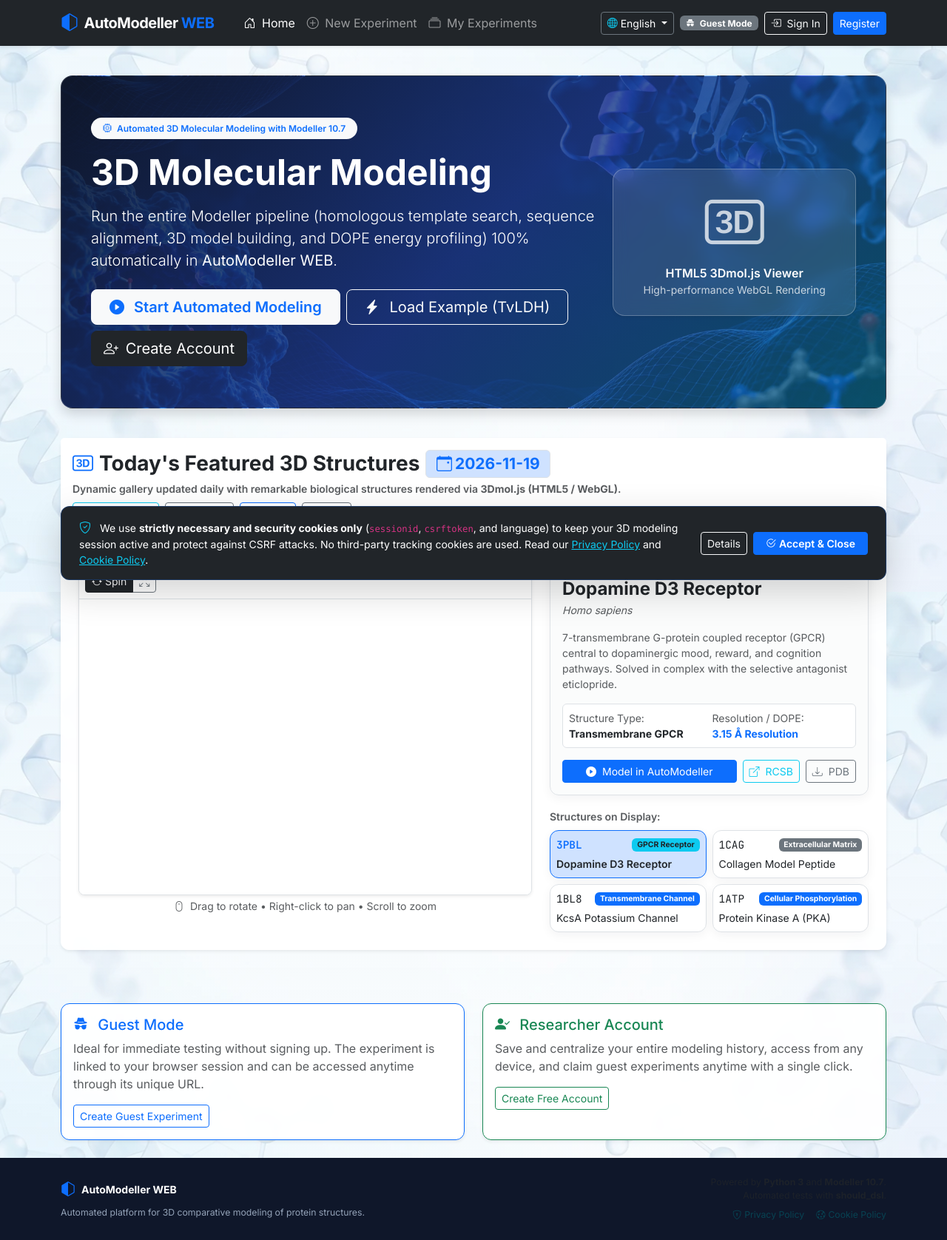
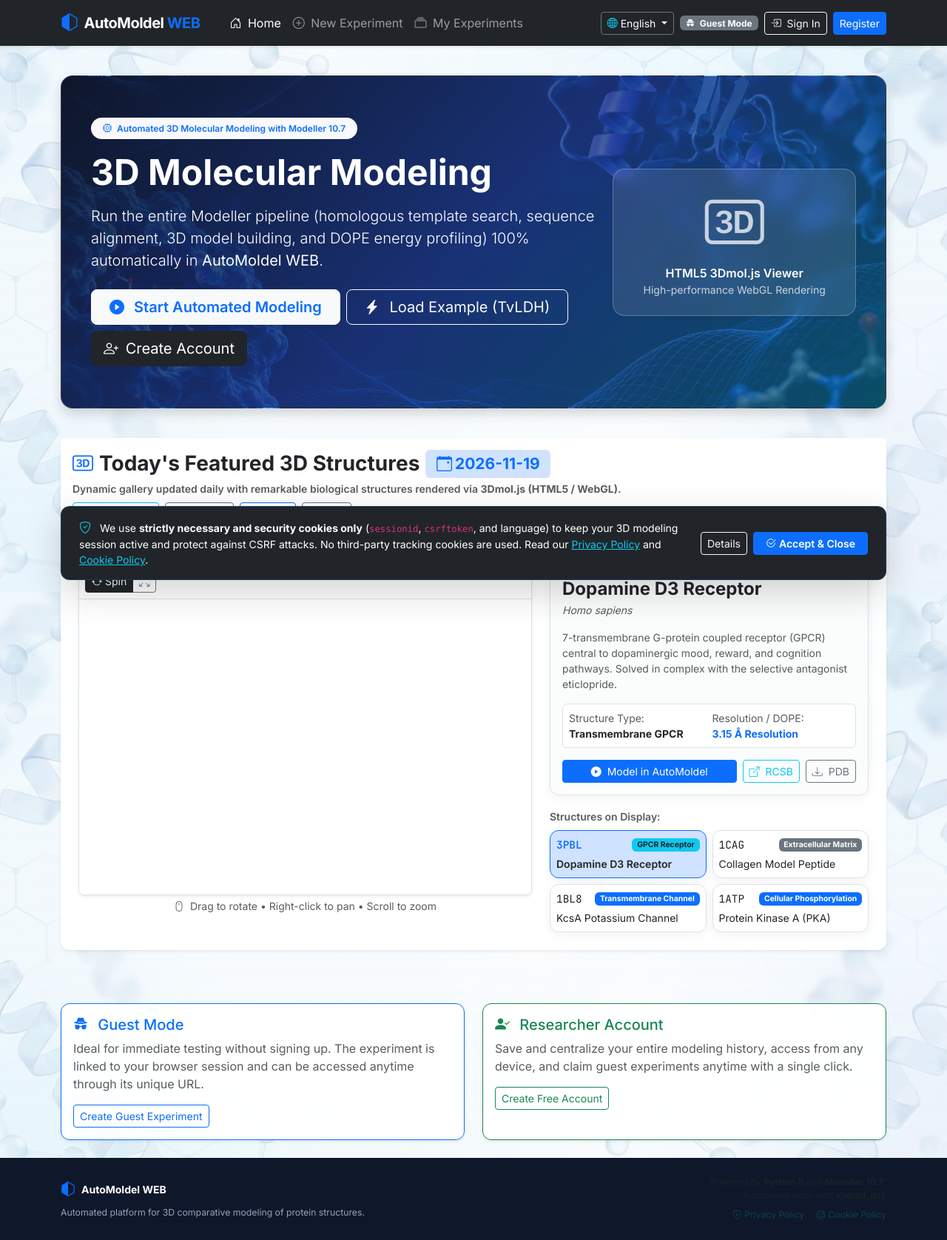
Before and after one commit to Matth-Araujo/AutoModeller, a Django app: page / in a window 1280 px wide. Shown: the whole page at 74% size. Run offline with Django 5.2, Linux system fonts and the light colour scheme; data that the repository does not hold is empty; some libraries are stand-ins or nearby versions.

Commit message:
fix & feat: corrige login apos registro com multiplos backends e renomeia site para AutoMoldel

```diff
--- a/modeller_web/experiments/admin.py
+++ b/modeller_web/experiments/admin.py
@@ -1,8 +1,8 @@
 from django.contrib import admin
 from .models import Experiment, ExperimentResultModel, TemplateCandidate
 
-admin.site.site_header = "AutoModeller WEB — Painel Administrativo Restrito"
-admin.site.site_title = "AutoModeller WEB Admin"
+admin.site.site_header = "AutoMoldel WEB — Painel Administrativo Restrito"
+admin.site.site_title = "AutoMoldel WEB Admin"
 admin.site.index_title = "Gerenciamento de Experimentos e Usuários"
 
 class ExperimentResultModelInline(admin.TabularInline):
--- a/modeller_web/experiments/featured.py
+++ b/modeller_web/experiments/featured.py
@@ -1,6 +1,6 @@
 """
 Catálogo e serviço de seleção diária/aleatória de estruturas 3D em destaque
-para a página inicial do AutoModeller WEB.
+para a página inicial do AutoMoldel WEB.
 """
 
 import os
@@ -19,10 +19,10 @@ FEATURED_CATALOG = [
         "badge_pt": "Modelo Homólogo",
         "badge_en": "Homology Model",
         "badge_class": "bg-primary",
-        "desc_pt": "Enzima metabólica modelada automaticamente por homologia comparativa a partir do molde cristalográfico 1bdm. Otimizada via restrições espaciais e avaliação de energia DOPE no AutoModeller WEB.",
-        "desc_en": "Metabolic enzyme comparative model built automatically by AutoModeller WEB from template 1bdm. Optimized with spatial restraint satisfaction and DOPE energy assessment.",
-        "type_pt": "Modelo AutoModeller 3D",
-        "type_en": "AutoModeller 3D Model",
+        "desc_pt": "Enzima metabólica modelada automaticamente por homologia comparativa a partir do molde cristalográfico 1bdm. Otimizada via restrições espaciais e avaliação de energia DOPE no AutoMoldel WEB.",
+        "desc_en": "Metabolic enzyme comparative model built automatically by AutoMoldel WEB from template 1bdm. Optimized with spatial restraint satisfaction and DOPE energy assessment.",
+        "type_pt": "Modelo AutoMoldel 3D",
+        "type_en": "AutoMoldel 3D Model",
         "metric_pt": "-38421.5 DOPE (Ótimo)",
         "metric_en": "-38421.5 DOPE (Optimal)",
         "is_sample": True,
--- a/modeller_web/experiments/views.py
+++ b/modeller_web/experiments/views.py
@@ -373,7 +373,7 @@ def register_view(request):
         form = RegisterForm(request.POST)
         if form.is_valid():
             user = form.save()
-            login(request, user)
+            login(request, user, backend='experiments.backends.EmailBackend')
 
             # Reivindica experimentos avulsos da sessão
             session_key = request.session.session_key
--- a/modeller_web/templates/base.html
+++ b/modeller_web/templates/base.html
@@ -4,7 +4,7 @@
 <head>
     <meta charset="UTF-8">
     <meta name="viewport" content="width=device-width, initial-scale=1.0">
-    <title>{% block title %}{% if is_pt %}AutoModeller WEB - Plataforma de Modelagem Molecular 3D{% else %}AutoModeller WEB - Automated 3D Molecular Modeling Platform{% endif %}{% endblock %}</title>
+    <title>{% block title %}{% if is_pt %}AutoMoldel WEB - Plataforma de Modelagem Molecular 3D{% else %}AutoMoldel WEB - Automated 3D Molecular Modeling Platform{% endif %}{% endblock %}</title>
     <!-- Bootstrap 5 CSS -->
     <link href="https://cdn.jsdelivr.net/npm/bootstrap@5.3.3/dist/css/bootstrap.min.css" rel="stylesheet">
     <!-- Bootstrap Icons -->
@@ -112,7 +112,7 @@
         <div class="container">
             <a class="navbar-brand d-flex align-items-center gap-2" href="{% url 'home' %}">
                 <i class="bi bi-hexagon-half text-primary fs-4"></i>
-                <span>AutoModeller <span class="text-primary fw-bold">WEB</span></span>
+                <span>AutoMoldel <span class="text-primary fw-bold">WEB</span></span>
             </a>
             <button class="navbar-toggler" type="button" data-bs-toggle="collapse" data-bs-target="#navbarMain">
                 <span class="navbar-toggler-icon"></span>
@@ -220,7 +220,7 @@
                 <div class="col-md-6 text-center text-md-start">
                     <div class="d-flex align-items-center gap-2 mb-1 justify-content-center justify-content-md-start">
                         <i class="bi bi-hexagon-half text-primary fs-5"></i>
-                        <span class="text-white fw-bold">AutoModeller WEB</span>
+                        <span class="text-white fw-bold">AutoMoldel WEB</span>
                     </div>
                     <small>
                         {% if is_pt %}
--- a/modeller_web/templates/experiments/cookie_policy.html
+++ b/modeller_web/templates/experiments/cookie_policy.html
@@ -1,7 +1,7 @@
 {% extends 'base.html' %}
 
 {% block title %}
-    {% if is_pt %}Política de Cookies - AutoModeller WEB{% else %}Cookie Policy - AutoModeller WEB{% endif %}
+    {% if is_pt %}Política de Cookies - AutoMoldel WEB{% else %}Cookie Policy - AutoMoldel WEB{% endif %}
 {% endblock %}
 
 {% block content %}
@@ -20,7 +20,7 @@
             <div class="card-body p-4">
                 {% if is_pt %}
                     <p class="text-muted">
-                        O <strong>AutoModeller WEB</strong> utiliza <strong>exclusivamente cookies estritamente necessários (essenciais)</strong> para o funcionamento técnico, segurança e preservação de sessão dos seus experimentos científicos. <strong>Não utilizamos cookies de publicidade, rastreamento comportamental ou marketing de terceiros.</strong>
+                        O <strong>AutoMoldel WEB</strong> utiliza <strong>exclusivamente cookies estritamente necessários (essenciais)</strong> para o funcionamento técnico, segurança e preservação de sessão dos seus experimentos científicos. <strong>Não utilizamos cookies de publicidade, rastreamento comportamental ou marketing de terceiros.</strong>
                     </p>
 
                     <h2 class="h5 fw-bold text-dark mt-4 mb-3">
@@ -73,7 +73,7 @@
                     </p>
                 {% else %}
                     <p class="text-muted">
-                        <strong>AutoModeller WEB</strong> uses <strong>strictly necessary (essential) cookies only</strong> for technical operation, security protection, and preserving your scientific modeling session. <strong>We do not use third-party advertising, behavioral tracking, or marketing cookies.</strong>
+                        <strong>AutoMoldel WEB</strong> uses <strong>strictly necessary (essential) cookies only</strong> for technical operation, security protection, and preserving your scientific modeling session. <strong>We do not use third-party advertising, behavioral tracking, or marketing cookies.</strong>
                     </p>
 
                     <h2 class="h5 fw-bold text-dark mt-4 mb-3">
--- a/modeller_web/templates/experiments/experiment_detail.html
+++ b/modeller_web/templates/experiments/experiment_detail.html
@@ -1,7 +1,7 @@
 {% extends 'base.html' %}
 
 {% block title %}
-    {{ experiment.title }} - {% if is_pt %}Detalhes{% else %}Experiment Details{% endif %} - AutoModeller WEB
+    {{ experiment.title }} - {% if is_pt %}Detalhes{% else %}Experiment Details{% endif %} - AutoMoldel WEB
 {% endblock %}
 
 {% block content %}
--- a/modeller_web/templates/experiments/experiment_form.html
+++ b/modeller_web/templates/experiments/experiment_form.html
@@ -1,7 +1,7 @@
 {% extends 'base.html' %}
 
 {% block title %}
-    {% if is_pt %}Novo Experimento - AutoModeller WEB{% else %}New Experiment - AutoModeller WEB{% endif %}
+    {% if is_pt %}Novo Experimento - AutoMoldel WEB{% else %}New Experiment - AutoMoldel WEB{% endif %}
 {% endblock %}
 
 {% block content %}
--- a/modeller_web/templates/experiments/experiment_list.html
+++ b/modeller_web/templates/experiments/experiment_list.html
@@ -1,7 +1,7 @@
 {% extends 'base.html' %}
 
 {% block title %}
-    {% if is_pt %}Meus Experimentos - AutoModeller WEB{% else %}My Experiments - AutoModeller WEB{% endif %}
+    {% if is_pt %}Meus Experimentos - AutoMoldel WEB{% else %}My Experiments - AutoMoldel WEB{% endif %}
 {% endblock %}
 
 {% block content %}
--- a/modeller_web/templates/experiments/home.html
+++ b/modeller_web/templates/experiments/home.html
@@ -1,7 +1,7 @@
 {% extends 'base.html' %}
 
 {% block title %}
-    {% if is_pt %}AutoModeller WEB - Modelagem Molecular 3D Automatizada{% else %}AutoModeller WEB - Automated 3D Molecular Modeling{% endif %}
+    {% if is_pt %}AutoMoldel WEB - Modelagem Molecular 3D Automatizada{% else %}AutoMoldel WEB - Automated 3D Molecular Modeling{% endif %}
 {% endblock %}
 
 {% block content %}
@@ -26,9 +26,9 @@
             </h1>
             <p class="lead mb-4 opacity-90">
                 {% if is_pt %}
-                    Execute toda a esteira do Modeller (busca de templates homólogos, alinhamento, construção dos modelos e perfil energético DOPE) de forma 100% automatizada no <strong>AutoModeller WEB</strong>.
+                    Execute toda a esteira do Modeller (busca de templates homólogos, alinhamento, construção dos modelos e perfil energético DOPE) de forma 100% automatizada no <strong>AutoMoldel WEB</strong>.
                 {% else %}
-                    Run the entire Modeller pipeline (homologous template search, sequence alignment, 3D model building, and DOPE energy profiling) 100% automatically in <strong>AutoModeller WEB</strong>.
+                    Run the entire Modeller pipeline (homologous template search, sequence alignment, 3D model building, and DOPE energy profiling) 100% automatically in <strong>AutoMoldel WEB</strong>.
                 {% endif %}
             </p>
             <div class="d-flex flex-wrap gap-2">
@@ -159,14 +159,14 @@
                     <div class="text-muted fst-italic small mb-3" id="struct-organism">Trichomonas vaginalis</div>
 
                     <p class="small text-muted flex-grow-1" id="struct-desc">
-                        Metabolic enzyme comparative model built by AutoModeller from template 1bdm. Optimized with spatial restraint satisfaction and DOPE energy assessment.
+                        Metabolic enzyme comparative model built by AutoMoldel from template 1bdm. Optimized with spatial restraint satisfaction and DOPE energy assessment.
                     </p>
 
                     <div class="p-2 bg-white rounded border mb-3 small">
                         <div class="row g-2">
                             <div class="col-6">
                                 <span class="text-muted d-block">{% if is_pt %}Tipo de Estrutura:{% else %}Structure Type:{% endif %}</span>
-                                <strong id="struct-type">AutoModeller 3D Model</strong>
+                                <strong id="struct-type">AutoMoldel 3D Model</strong>
                             </div>
                             <div class="col-6">
                                 <span class="text-muted d-block">{% if is_pt %}Resolução / DOPE:{% else %}Resolution / DOPE:{% endif %}</span>
@@ -436,7 +436,7 @@
                 modelLabel.textContent = isPt ? "Modelar Esta Estrutura" : "Model This Structure";
             } else {
                 modelBtn.href = `{% url 'experiment_create' %}?structure=${encodeURIComponent(st.id)}`;
-                modelLabel.textContent = isPt ? "Modelar no AutoModeller" : "Model in AutoModeller";
+                modelLabel.textContent = isPt ? "Modelar no AutoMoldel" : "Model in AutoMoldel";
             }
         }
 
--- a/modeller_web/templates/experiments/template_select.html
+++ b/modeller_web/templates/experiments/template_select.html
@@ -1,7 +1,7 @@
 {% extends 'base.html' %}
 
 {% block title %}
-    {% if is_pt %}Selecionar Template - {{ experiment.sequence_name }} - AutoModeller WEB{% else %}Select Template - {{ experiment.sequence_name }} - AutoModeller WEB{% endif %}
+    {% if is_pt %}Selecionar Template - {{ experiment.sequence_name }} - AutoMoldel WEB{% else %}Select Template - {{ experiment.sequence_name }} - AutoMoldel WEB{% endif %}
 {% endblock %}
 
 {% block content %}
--- a/modeller_web/templates/registration/login.html
+++ b/modeller_web/templates/registration/login.html
@@ -1,7 +1,7 @@
 {% extends 'base.html' %}
 
 {% block title %}
-    {% if is_pt %}Entrar - AutoModeller WEB{% else %}Sign In - AutoModeller WEB{% endif %}
+    {% if is_pt %}Entrar - AutoMoldel WEB{% else %}Sign In - AutoMoldel WEB{% endif %}
 {% endblock %}
 
 {% block content %}
--- a/modeller_web/templates/registration/register.html
+++ b/modeller_web/templates/registration/register.html
@@ -1,7 +1,7 @@
 {% extends 'base.html' %}
 
 {% block title %}
-    {% if is_pt %}Criar Conta - AutoModeller WEB{% else %}Create Account - AutoModeller WEB{% endif %}
+    {% if is_pt %}Criar Conta - AutoMoldel WEB{% else %}Create Account - AutoMoldel WEB{% endif %}
 {% endblock %}
 
 {% block content %}
```
Also changed, not shown: modeller_web/experiments/tests_should_dsl.py (+14 -1 lines), modeller_web/templates/experiments/privacy_policy.html (+5 -5 lines).
